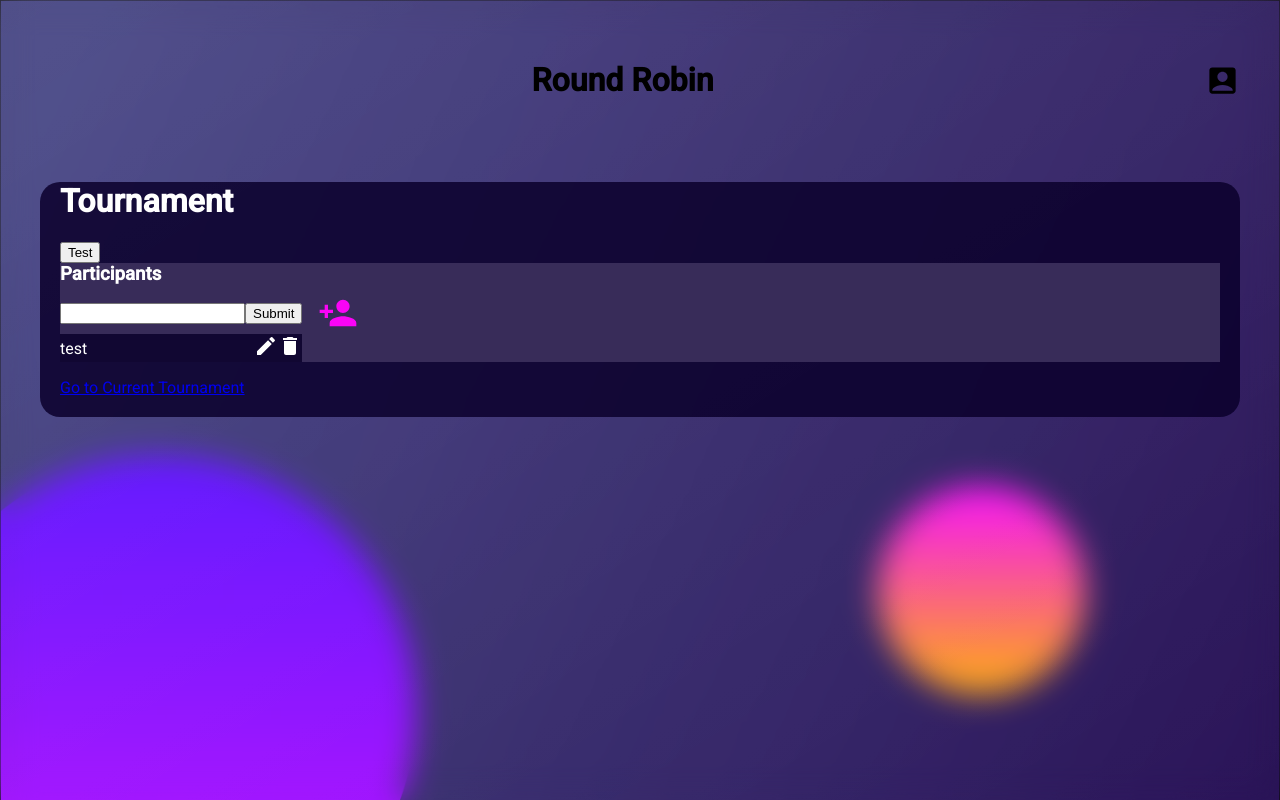
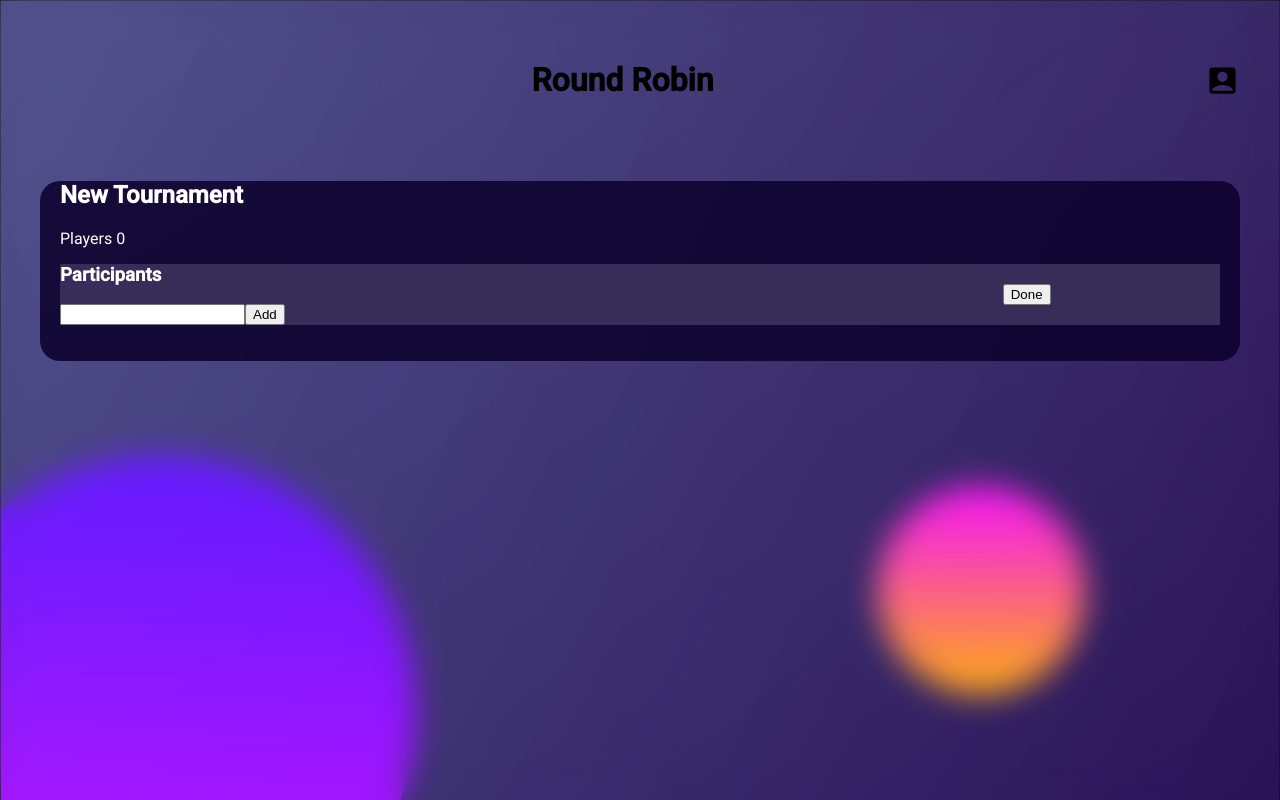
Before and after one commit to olofWallgren/RoundRobinApp, a React (Create React App) app: page /create-tournament in a window 1280 px wide. Built offline with nearby package versions, Linux system fonts and the light colour scheme; a web font is replaced by a local one.

Commit message:
some logic fix

```diff
--- a/src/components/NewTournamentCards/ParticipantsCard/index.tsx
+++ b/src/components/NewTournamentCards/ParticipantsCard/index.tsx
@@ -2,57 +2,44 @@ import react from "react";
 import PersonAddIcon from "@mui/icons-material/PersonAdd";
 import CreateIcon from "@mui/icons-material/Create";
 import DeleteIcon from "@mui/icons-material/Delete";
-import { useState, CSSProperties } from "react";
+import { useState, CSSProperties, useEffect } from "react";
 import { useForm, SubmitHandler } from "react-hook-form";
-import { TournamentStore } from "../../../Contexts/tournamentContext";
 
-import { width } from "@mui/system";
-
-const ParticipantsCard = () => {
-  const settingStore = TournamentStore();
+const ParticipantsCard = (props: any) => {
+  const { getParticipants } = props;
 
   type Inputs = {
     partisipants: string;
+  };
+  type participant = {
+    name: string;
+    id: number;
   };
 
   const {
     register,
     handleSubmit,
-    watch,
     formState: { errors },
   } = useForm<Inputs>();
 
-  const [participants, setParticipants] = useState([{ id: 1, name: "test" }]);
-  const [showParticipantsInput, setParticipantInput] = useState(false);
-  const joinParticipants = () => {
-    const newList = {
-      tournamentName: "",
-      participants: participants,
-      hour: "",
-      min: "",
-      sec: "",
-      games: "",
-      win: "",
-      loss: "",
-      draw: "",
-    };
-    console.log(newList);
-    settingStore.setTournament(newList);
-    // participants.forEach((e)=>newList.participants.push(e.id, e.name))
-  };
+  //// en player array för att mappa ut alla players som skapas ///////
+  const [participants, setParticipants] = useState<participant[]>([]);
+
+  ///// uppdaterar en lika dan array i tournament view ////////
+  useEffect(() => {
+    getParticipants(participants);
+  }, [participants]);
+
+  ///// uppdaterar participants statet ////////////
   const onSubmit: SubmitHandler<Inputs> = (data) => {
     const updateParticipants = [
       ...participants,
       { id: participants.length + 1, name: data.partisipants },
     ];
     setParticipants(updateParticipants);
-    joinParticipants();
   };
 
-  const participantInputHandler = () => {
-    setParticipantInput(showParticipantsInput ? false : true);
-  };
-
+  ///// deletar en spelare från particisipant statet /////////
   const deleteParticipant = (name: string) => {
     const updateParticipants = [
       ...participants.filter((p) => {
@@ -64,14 +51,20 @@ const ParticipantsCard = () => {
 
   return (
     <div style={formSection}>
-      <div>
+      <div style={{ width: "100%" }}>
         <h3 style={{ marginTop: "0" }}>Participants</h3>
-        <div>
+
+        <div style={{ width: "100%" }}>
           <form onSubmit={handleSubmit(onSubmit)}>
-            <input {...register("partisipants", { required: true })} />
+            <input
+              // style={formElement}
+              {...register("partisipants", { required: true })}
+            />
             {errors.partisipants && <span>This field is required</span>}
-            <input type="submit" />
+
+            <input value="Add" type="submit" />
           </form>
+
           {participants.map((i) => (
             <div
               key={i.id}
@@ -94,11 +87,9 @@ const ParticipantsCard = () => {
           ))}
         </div>
       </div>
-      <div
-        onClick={() => participantInputHandler()}
-        style={{ padding: "1rem", display: "flex", alignItems: "center" }}
-      >
-        <PersonAddIcon sx={{ fontSize: 40 }} style={{ color: "FA04F6" }} />
+      <div style={ButtonSection}>
+        {/* <PersonAddIcon sx={{ fontSize: 40 }} style={{ color: "FA04F6" }} /> */}
+        <button onClick={() => props.toggleParticipantView()}>Done</button>
       </div>
     </div>
   );
@@ -108,4 +99,20 @@ const formSection: CSSProperties = {
   display: "flex",
   marginBottom: "1rem",
 };
+const ButtonSection: CSSProperties = {
+  display: "flex",
+  justifyContent: "center",
+  alignItems: "center",
+  width: "50%",
+};
+const formElement: CSSProperties = {
+  display: "flex",
+  flexDirection: "row",
+  justifyContent: "center",
+  alignItems: "center",
+  width: "100%",
+};
+const fullWidth: CSSProperties = {
+  width: "100%",
+};
 export default ParticipantsCard;
--- a/src/routes/tournament/index.tsx
+++ b/src/routes/tournament/index.tsx
@@ -5,19 +5,28 @@ import { Link } from "react-router-dom";
 import "../../layout/tournamentContainer.css";
 import { useForm, SubmitHandler } from "react-hook-form";
 import { CSSProperties, useState } from "react";
-
-import React from "react";
-
 import ParticipantsCard from "../../components/NewTournamentCards/ParticipantsCard";
+import { TournamentStore } from "../../Contexts/tournamentContext";
 
 const Tournament = () => {
+  ///////// CONTEXT //////////////////////
+  const settingStore = TournamentStore();
+
+  ////////// togglar participants view/////////////////
   const [showParticipantView, setParticipantView] = useState(true);
-  const ToggleParticipantView = () => {
+  const toggleParticipantView = () => {
     setParticipantView(showParticipantView ? false : true);
   };
+
+  ///////// state med participants som hämtas och uppdateras från Participants card ///////////
+  const [playerArray, setPlayerArray] = useState<string[]>([]);
+  const getParticipants = (data: any) => {
+    setPlayerArray([...data]);
+    console.log("getParticipants");
+  };
+
   type Inputs = {
     tournamentName: string;
-
     hour: string;
     min: string;
     sec: string;
@@ -35,24 +44,35 @@ const Tournament = () => {
   } = useForm<Inputs>();
 
   const onSubmit: SubmitHandler<Inputs> = (data) => {
-    console.log(data);
+    const newTournament = {
+      persistants: playerArray,
+      tournamentName: data.tournamentName,
+      hour: data.min,
+      min: data.min,
+      sec: data.sec,
+      games: data.games,
+      win: data.win,
+      loss: data.loss,
+      draw: data.draw,
+    };
+    settingStore.setTournament(newTournament);
   };
-
+  console.log("constext", settingStore.tournament);
   return (
     <div className="container">
-      {/* <NewTournamentCard />
-      <ParticipantsCard />
-      <SettingsCard /> */}
       <div className="tournamentContainer">
-        <h1>Tournament</h1>
-        <button onClick={() => ToggleParticipantView()}>Test</button>
-        {/* <div style={formSection}>
-          <p>Participants</p>
-          <input {...register("partisipants", { required: true })} />
-            {errors.partisipants && <span>This field is required</span>}
-        </div> */}
+        <h2>New Tournament</h2>
+        <p>{`Players ${playerArray.length}`}</p>
+        {!showParticipantView && (
+          <button onClick={() => toggleParticipantView()}>Add players</button>
+        )}
+
         {showParticipantView ? (
-          <ParticipantsCard />
+          <ParticipantsCard
+            getParticipants={getParticipants}
+            playerArray={playerArray}
+            toggleParticipantView={toggleParticipantView}
+          />
         ) : (
           <form onSubmit={handleSubmit(onSubmit)}>
             <div style={formSection}>
@@ -129,12 +149,11 @@ const Tournament = () => {
                 {errors.sec && <span>This field is required</span>}
               </div>
             </div>
-
-            <input type="submit" />
+            <Link to="/current-tournament/round">
+              <input type="submit" />
+            </Link>
           </form>
         )}
-
-        <Link to="/current-tournament/round">Go to Current Tournament</Link>
       </div>
     </div>
   );
```
Also changed, not shown: 1 other file (tests, documents, lock files or other folders).
